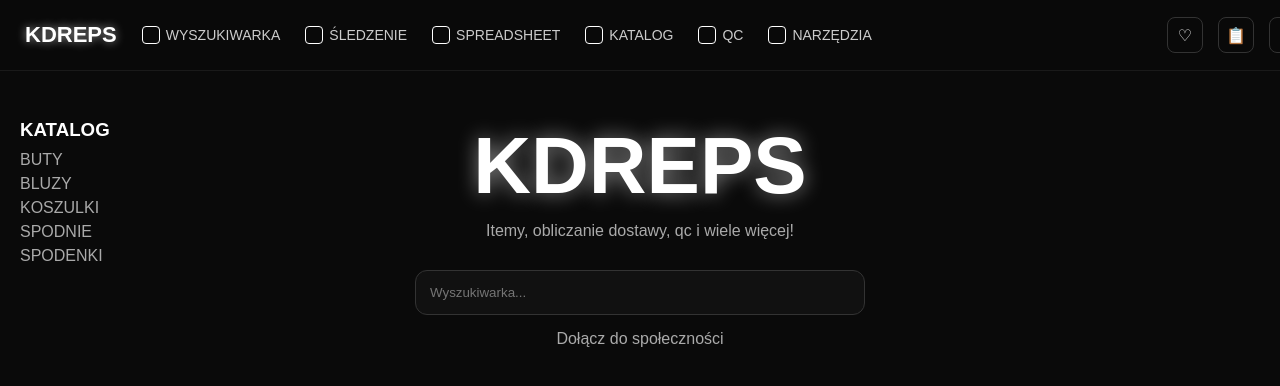
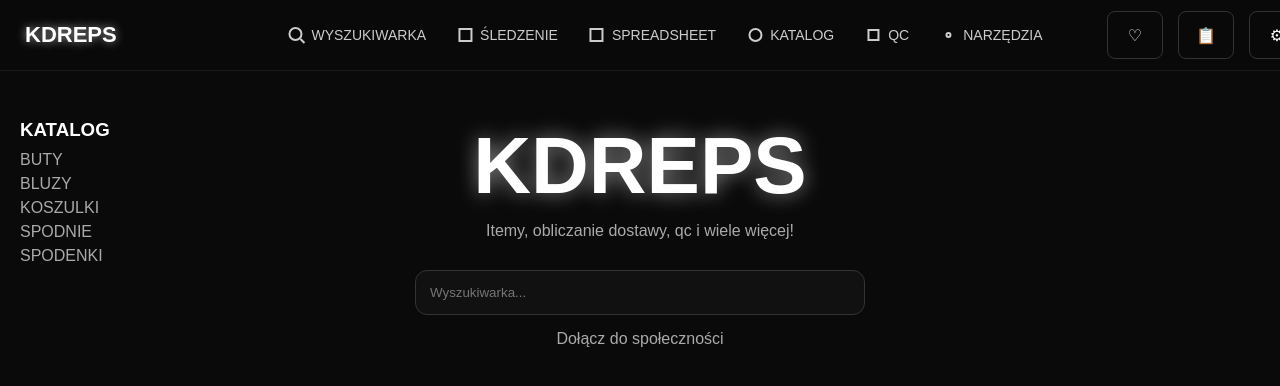
Before and after one commit to kdreps/kdreps, a plain HTML site: page index.html in a window 1280 px wide. Drawn offline with Linux system fonts and the light colour scheme.

Commit message:
Update index.html

```diff
--- a/index.html
+++ b/index.html
@@ -28,11 +28,30 @@ body {
   border-bottom: 1px solid #1a1a1a;
 }
 
-/* LEWA STRONA */
-.nav-left {
+.nav-center {
+  position: absolute;
+  left: 50%;
+  transform: translateX(-50%);
   display: flex;
-  align-items: center;
-  gap: 25px;
+  gap: 30px;
+}
+
+.nav-right {
+  display: flex;
+  gap: 10px;
+}
+
+.icon-btn {
+  border: 1px solid #444;
+  padding: 6px 10px;
+  border-radius: 6px;
+  cursor: pointer;
+  transition: 0.2s;
+}
+
+.icon-btn:hover {
+  border-color: white;
+  box-shadow: 0 0 8px rgba(255,255,255,0.5);
 }
 
 /* LOGO */
@@ -195,15 +214,54 @@ body {
 <div class="navbar">
 
   <!-- LEWO -->
-  <div class="nav-left">
-    <div class="logo">KDREPS</div>
+  <div class="logo">KDREPS</div>
 
-    <div class="nav-item"><div class="icon"></div> WYSZUKIWARKA</div>
-    <div class="nav-item"><div class="icon"></div> ŚLEDZENIE</div>
-    <div class="nav-item"><div class="icon"></div> SPREADSHEET</div>
-    <div class="nav-item"><div class="icon"></div> KATALOG</div>
-    <div class="nav-item"><div class="icon"></div> QC</div>
-    <div class="nav-item"><div class="icon"></div> NARZĘDZIA</div>
+  <!-- ŚRODEK -->
+  <div class="nav-center">
+
+    <div class="nav-item">
+      <svg width="18" height="18" fill="none" stroke="currentColor" stroke-width="2">
+        <circle cx="8" cy="8" r="6"></circle>
+        <line x1="13" y1="13" x2="17" y2="17"></line>
+      </svg>
+      WYSZUKIWARKA
+    </div>
+
+    <div class="nav-item">
+      <svg width="18" height="18" fill="none" stroke="currentColor" stroke-width="2">
+        <rect x="3" y="3" width="12" height="12"></rect>
+      </svg>
+      ŚLEDZENIE
+    </div>
+
+    <div class="nav-item">
+      <svg width="18" height="18" fill="none" stroke="currentColor" stroke-width="2">
+        <path d="M3 3h12v12H3z"></path>
+      </svg>
+      SPREADSHEET
+    </div>
+
+    <div class="nav-item">
+      <svg width="18" height="18" fill="none" stroke="currentColor" stroke-width="2">
+        <circle cx="9" cy="9" r="6"></circle>
+      </svg>
+      KATALOG
+    </div>
+
+    <div class="nav-item">
+      <svg width="18" height="18" fill="none" stroke="currentColor" stroke-width="2">
+        <path d="M4 4h10v10H4z"></path>
+      </svg>
+      QC
+    </div>
+
+    <div class="nav-item">
+      <svg width="18" height="18" fill="none" stroke="currentColor" stroke-width="2">
+        <circle cx="9" cy="9" r="2"></circle>
+      </svg>
+      NARZĘDZIA
+    </div>
+
   </div>
 
   <!-- PRAWO -->
```
